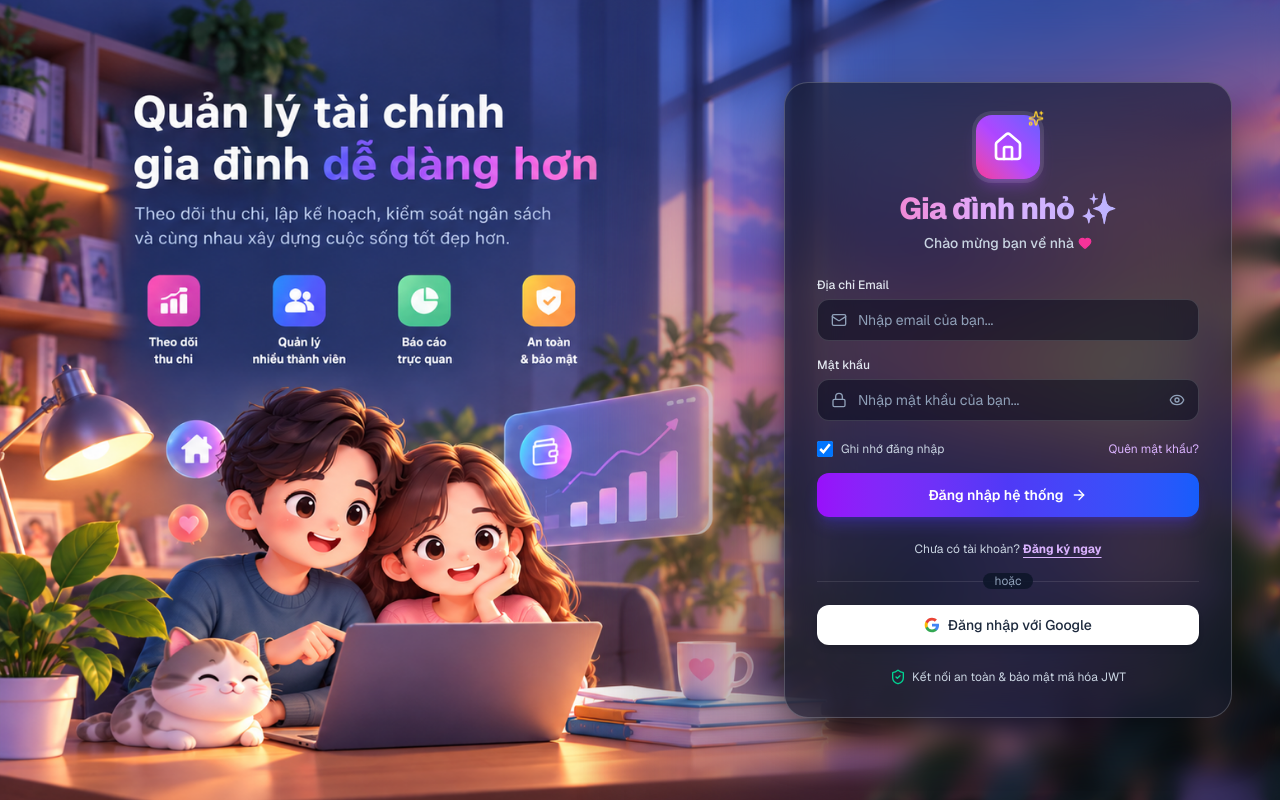
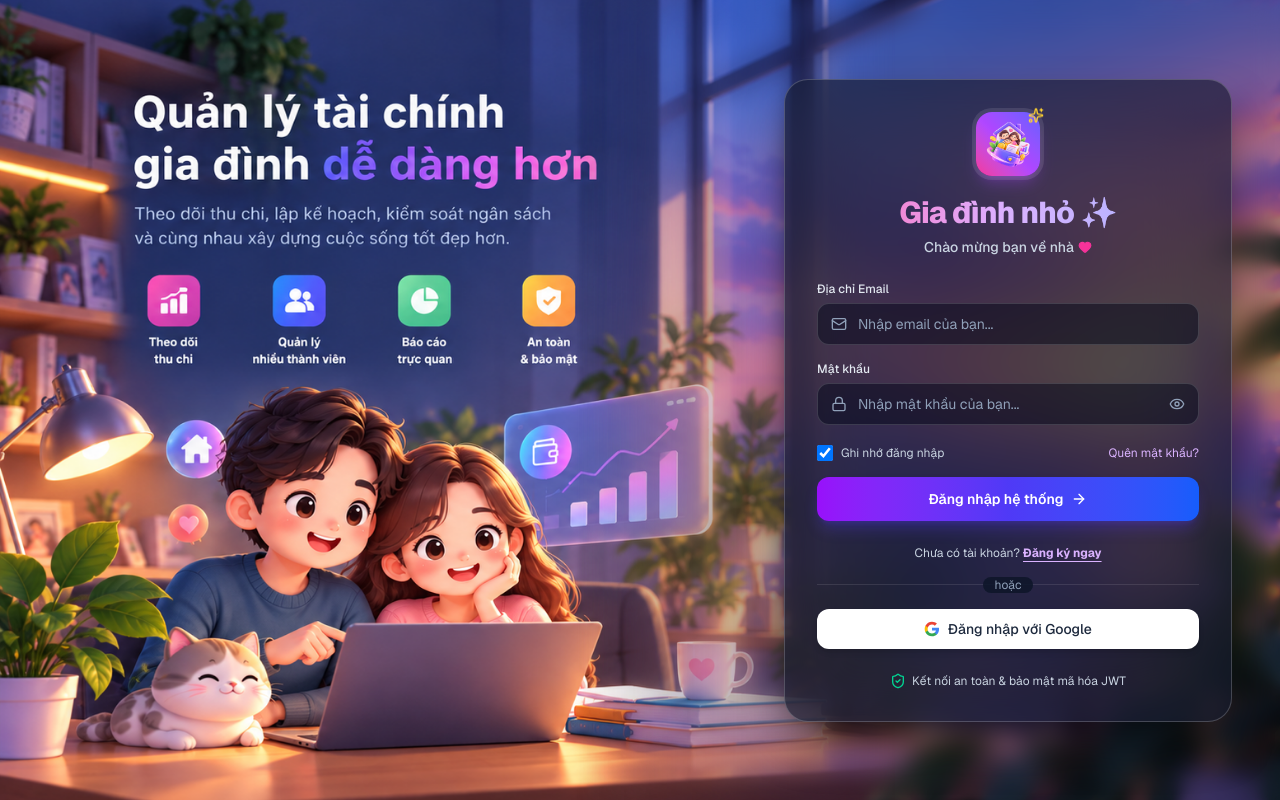
Before and after one commit to hoangmt0502/family-expense-fe, a Next.js app: page /login in a window 1280 px wide. Built offline with nearby package versions, Linux system fonts and the light colour scheme; no server answers.

Commit message:
transaction

```diff
--- a/app/(auth)/login/page.tsx
+++ b/app/(auth)/login/page.tsx
@@ -17,6 +17,7 @@ import {
   Sparkles,
   Heart,
 } from 'lucide-react';
+import Image from 'next/image';
 
 export default function LoginPage() {
   const router = useRouter();
@@ -61,9 +62,15 @@ export default function LoginPage() {
     <>
       {/* Header thương hiệu "Gia đình nhỏ" */}
       <div className="text-center mb-6">
-        <div className="relative inline-flex items-center justify-center w-14 h-14 sm:w-16 sm:h-16 rounded-2xl bg-gradient-to-tr from-pink-500 via-purple-500 to-indigo-500 text-white mb-3 shadow-lg shadow-purple-500/30 ring-4 ring-white/10 transform hover:scale-105 transition-transform">
-          <House className="w-7 h-7 sm:w-8 sm:h-8" />
-          <Sparkles className="absolute -top-1 -right-1 w-4 h-4 text-amber-300 animate-bounce" />
+        <div className="relative inline-flex items-center justify-center w-14 h-14 sm:w-16 sm:h-16 rounded-2xl bg-gradient-to-tr from-pink-500 via-purple-500 to-indigo-500 text-white mb-3 shadow-lg shadow-purple-500/30 ring-4 ring-white/10 transform hover:scale-105 transition-transform p-2.5">
+          {/* Thay thế House bằng Logo của bạn */}
+          <Image
+            src="/images/logo.png"
+            alt="Logo gia đình"
+            fill
+            className="object-contain p-2"
+          />
+          <Sparkles className="absolute -top-1 -right-1 w-4 h-4 text-amber-300 animate-bounce z-10" />
         </div>
 
         <h2 className="text-2xl sm:text-3xl font-extrabold tracking-tight bg-gradient-to-r from-pink-400 via-purple-300 to-indigo-300 bg-clip-text text-transparent">
```
